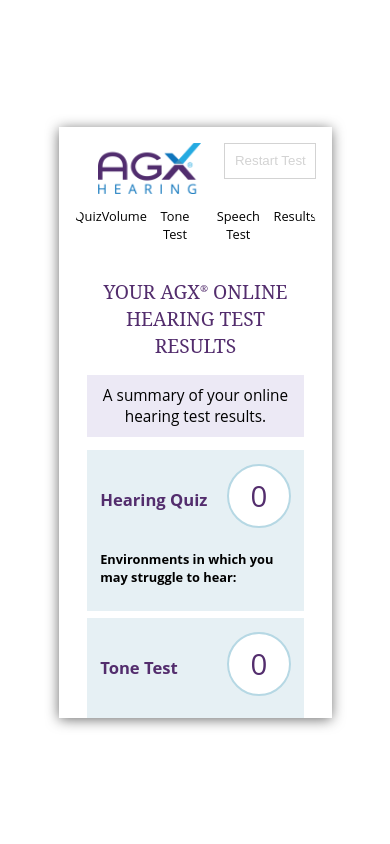
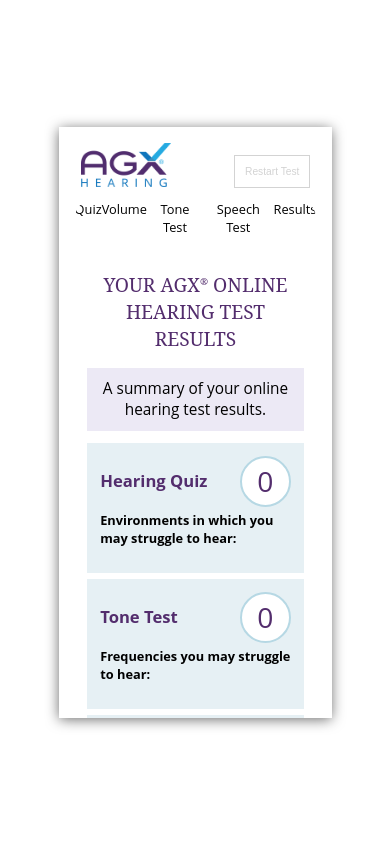
Before and after one commit to mmarquiscreative/agx-hearing-test, a plain HTML site: page index.html at #!/stage/results in a window 390 px wide. Drawn offline with nearby package versions, Linux system fonts and the light colour scheme; some packages are replaced by stand-ins of ours.

Commit message:
responsive layout work, mostly on results

```diff
--- a/styles.css
+++ b/styles.css
@@ -179,11 +179,6 @@
   width: 30vw;
 }
 
-.logo-stage {
-  margin: 0 auto 1rem auto;
-  width: 8rem;
-}
-
 .nav {
   display:table;
   width: 100%;
@@ -195,6 +190,10 @@
   margin: .2rem auto 2rem auto;
   text-align: center;
   width: 100%;
+}
+
+.page-header {
+  position: relative;
 }
 
 .prog-bubble {
@@ -222,19 +221,14 @@
 .results-col {
   background: #e6f0f4;
   float: left;
-  height: 25rem;
   margin-right: .4rem;
   padding: 1rem;
-  text-align: center;
+  position: relative;
   width: calc((100% / 3) - .275rem);
 }
 
 .results-col:last-of-type {
   margin-right: 0;
-}
-
-.results-row {
-  margin: 1rem 0;
 }
 
 .results-row:after {
@@ -282,7 +276,6 @@
   color: #555;
   display: flex;
   flex-direction: column;
-  font-size: .7rem;
   justify-content: center;
   padding: .5rem;
   text-align: center;
@@ -389,7 +382,7 @@
 
 [class*='score-'] {
   color: #532d6d;
-  font-size: 2.3rem;
+  font-size: 2.2rem;
   left: 50%;
   line-height: 105%;
   margin: 0;
@@ -405,7 +398,7 @@
 }
 
 .environments-intro {
-  font-size: 1rem;
+  margin: 1.5rem 0 1rem 0;
 }
 
 .environment {
@@ -523,9 +516,12 @@
   border: lightgrey 1px solid;
   box-shadow: none;
   color: lightgray;
-  float: right;
+  font-size: .8rem;
   outline: none;
   padding: .75rem;
+  position: absolute;
+  right: .5rem;
+  top: 1rem;
 }
 
 #btn-restart:hover {
@@ -568,12 +564,21 @@
     width: 90%;
   }
 
+  .logo-stage {
+    margin: 0 0 0 .5rem;
+    width: 7rem;
+  }
+
   [class*='step-'] {
     height: 3.5rem;
   }
 
   .steps {
     height: 3rem;
+  }
+
+  .stepNavItem {
+    font-size: .6rem;
   }
 
   .quiz-body,
@@ -610,20 +615,18 @@
   }
 
   .results-head {
-    margin: 2rem 0;
+    margin: 1rem 0;
+    width: 60%;
   }
 
   .score {
-    float: right;
-    height: 5rem;
-    margin: -5.7rem 0 0 0;
+    height: 4rem;
+    margin: 0 0 0 0;
     padding: 0;
-    position: relative;
-    width: 5rem;
-  }
-
-  .environments-intro {
-    margin: 3rem 0 1rem 0;
+    position: absolute;
+    right: 1rem;
+    top: 1rem;
+    width: 4rem;
   }
 
   .environment {
@@ -634,12 +637,26 @@
 
 @media (min-width: 435px) {
 
+  .logo-stage {
+    margin: 0 auto 1rem auto;
+    width: 8rem;
+  }
+
   [class*='step-'] {
     height: 2rem;
   }
 
   .steps {
     height: 2rem;
+  }
+
+  .stepNavItem {
+    font-size: .7rem;
+  }
+
+  .results-head {
+    margin: 2rem 0;
+    width: 100%;
   }
 }
 
@@ -684,11 +701,8 @@
   .freq-8000hz  { height: 4rem;   padding-top: .95rem; width: 15% }
   .freq-10000hz { height: 4.5rem; padding-top: 1.2rem; width: 15% }
 
-
-
   .results-col {
     float: left;
-    height: 25rem;
     margin-right: .4rem;
     margin-top: 0;
     padding: 1rem;
@@ -710,11 +724,9 @@
     margin: 1rem auto 0 auto;
     padding: 0;
     position: relative;
+    right: 0;
+    top: 0;
     width: 6rem;
-  }
-
-  .environments-intro {
-    margin: 1rem 0 1rem 0;
   }
 
   .environment {
```
Also changed, not shown: Templates/stage-results.html (+1 -3 lines).
